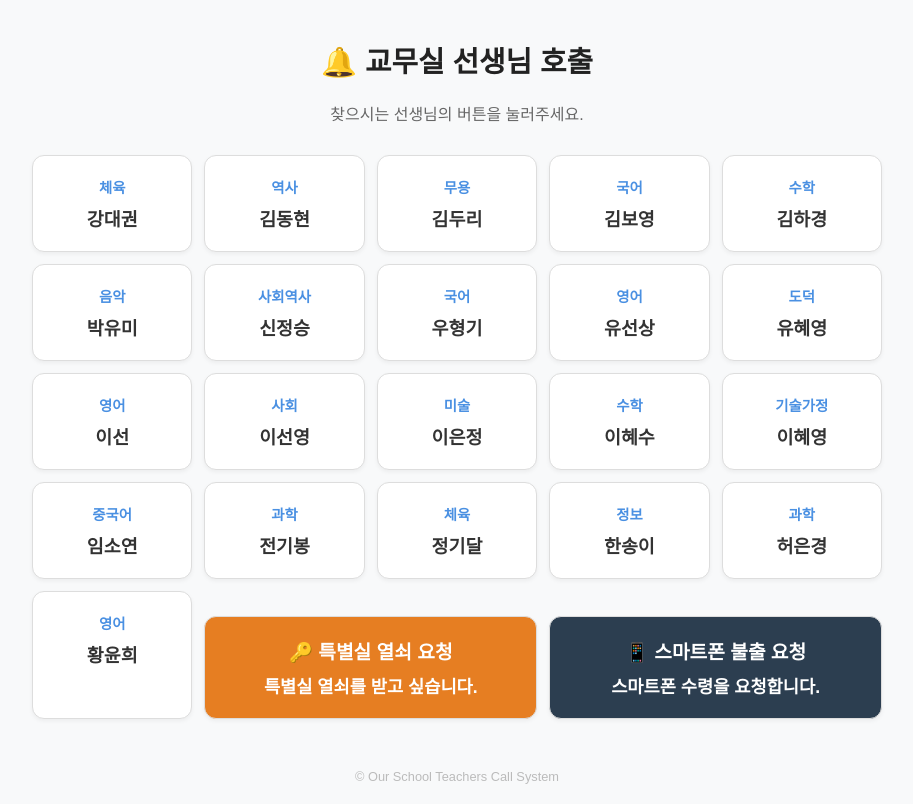
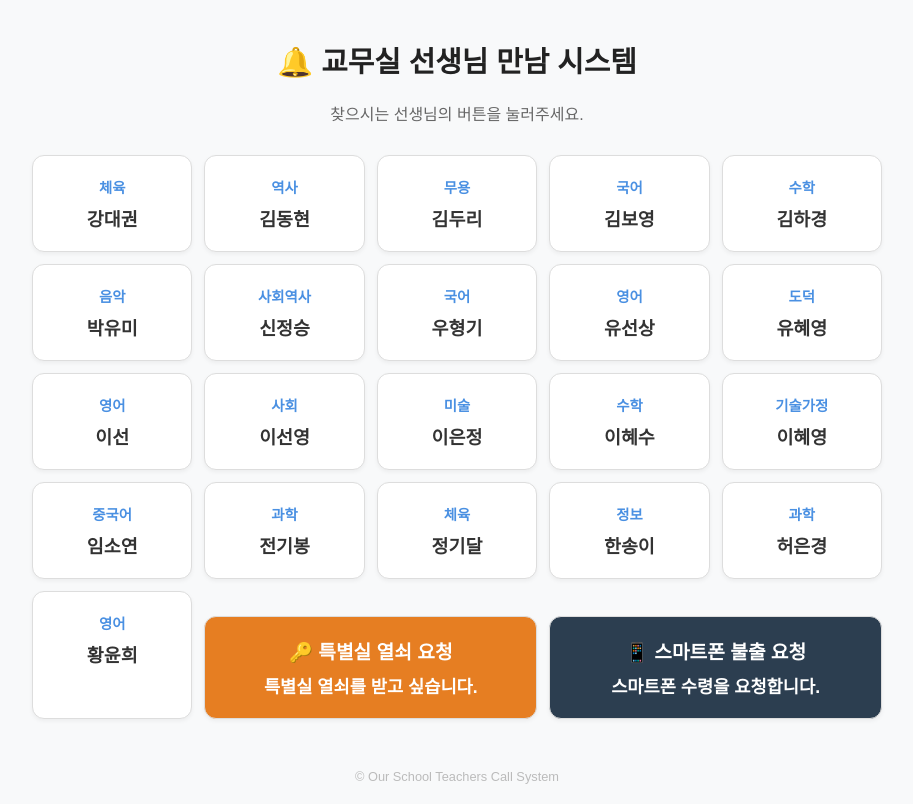
Before and after one commit to math-SD/teacher-call, a plain HTML site: page index.html in a window 1280 px wide. Shown: the whole page, without its empty margins (183-1096 px from the left). Drawn offline with Linux system fonts and the light colour scheme.

Commit message:
Update index.html

```diff
--- a/index.html
+++ b/index.html
@@ -114,7 +114,7 @@
 </head>
 <body>
 
-    <h1>🔔 교무실 선생님 호출</h1>
+    <h1>🔔 교무실 선생님 만남 시스템</h1>
     <p class="sub-title">찾으시는 선생님의 버튼을 눌러주세요.</p>
 
     <div class="container" id="button-container">
```
